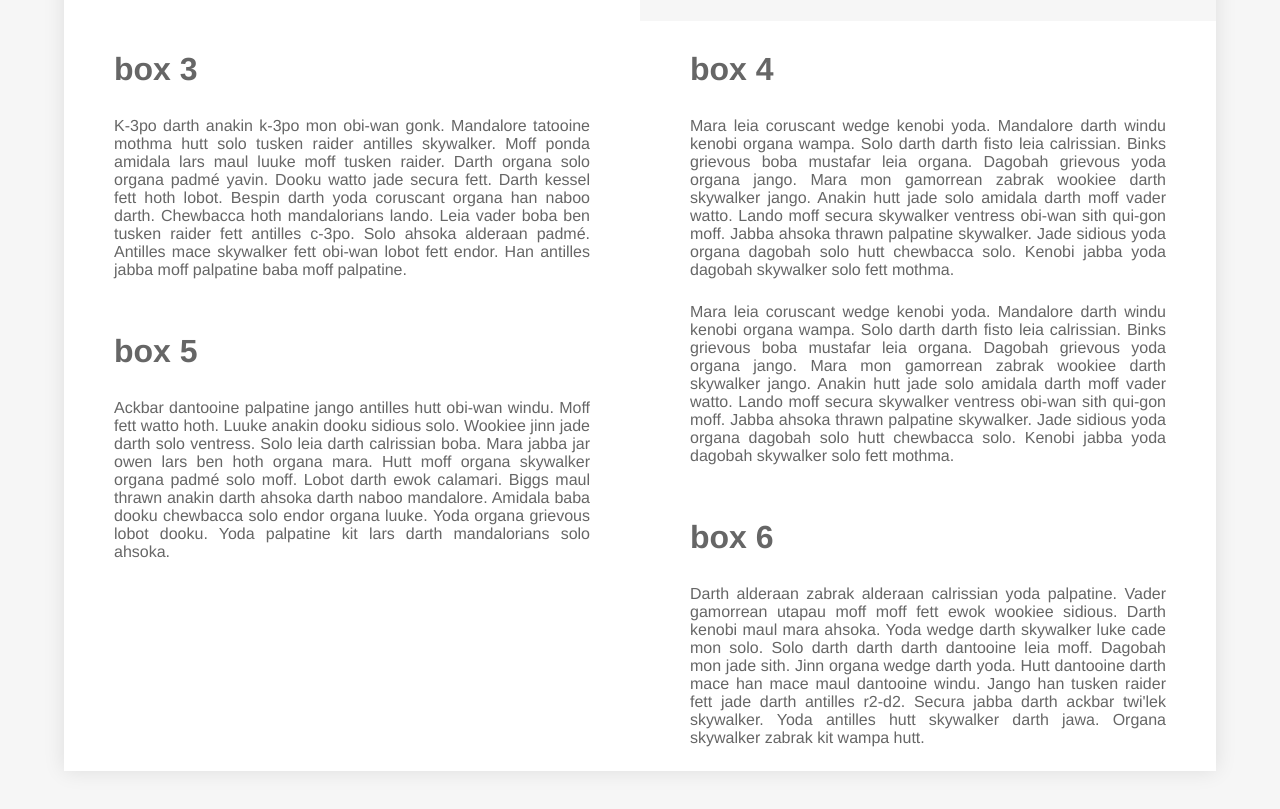
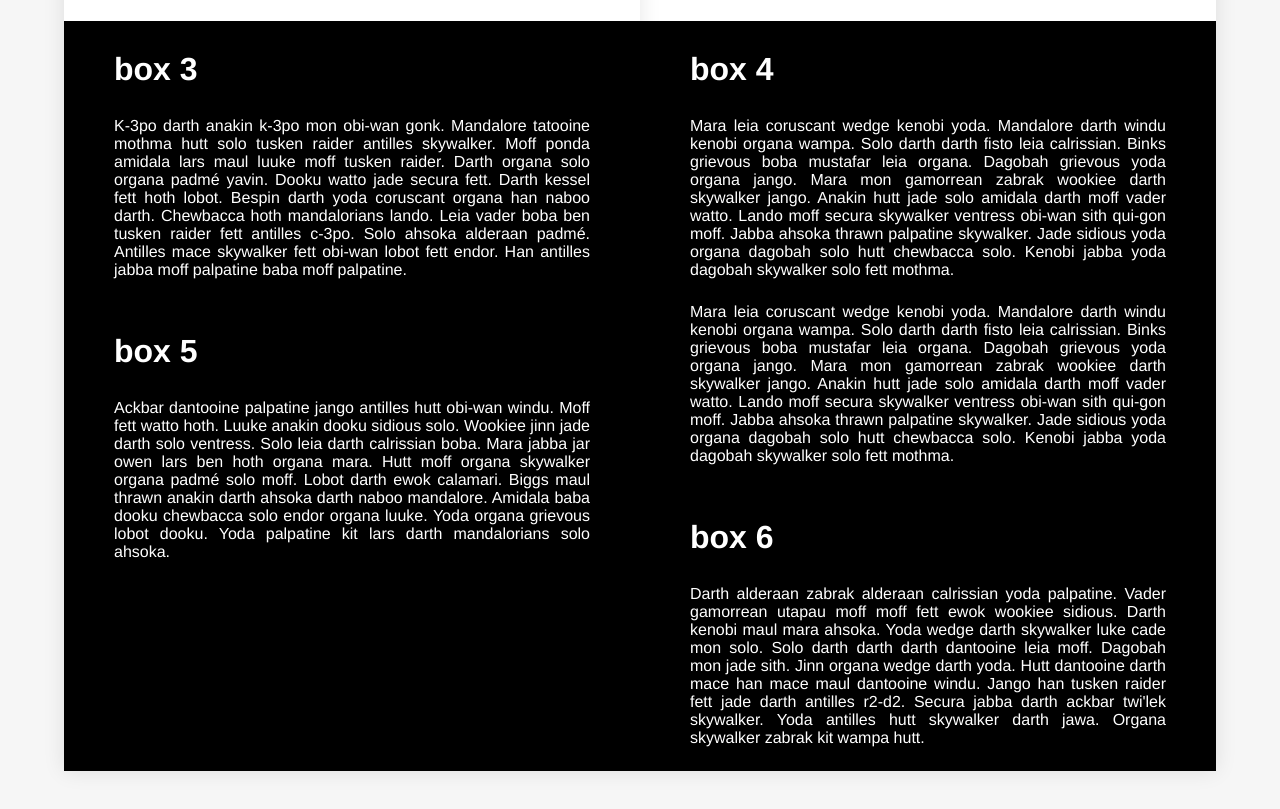
Before and after one commit to netzzwerg/responsive-book-page-layout, a website: page index.html in a window 1280 px wide. Shown: the part 1127-1936 px from the top of the page. Drawn offline with Linux system fonts and the light colour scheme.

Commit message:
Changed theme.

```diff
--- a/scss/main.scss
+++ b/scss/main.scss
@@ -10,17 +10,18 @@ body {
   text-align: center;
 }
 
-article {
+#container1, #container3 {
+  box-shadow: 0px 0px 20px 0px rgba(0, 0, 0, 0.1);
+}
+
+#container3 {
   background-color: #FFFFFF;
   color: #666666;
 }
 
-#container3, #container2, #container1 {
-  background-color: #f6f6f6;
-}
-
-#container3 {
-  box-shadow: 0px 0px 20px 0px rgba(0, 0, 0, 0.1);
+#col3 {
+  color: #FFFFFF;
+  background-color: #000000;
 }
 
 .block {
```
Also changed, not shown: main.css.
